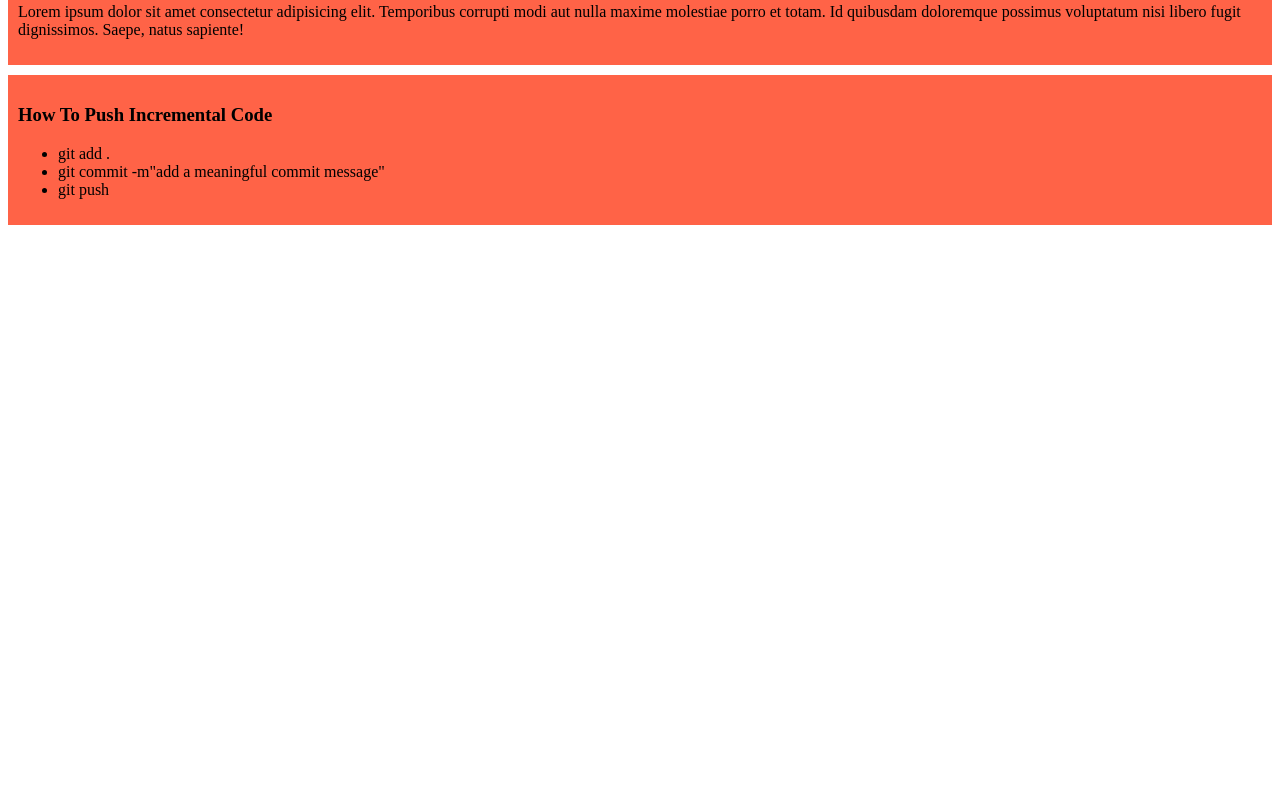
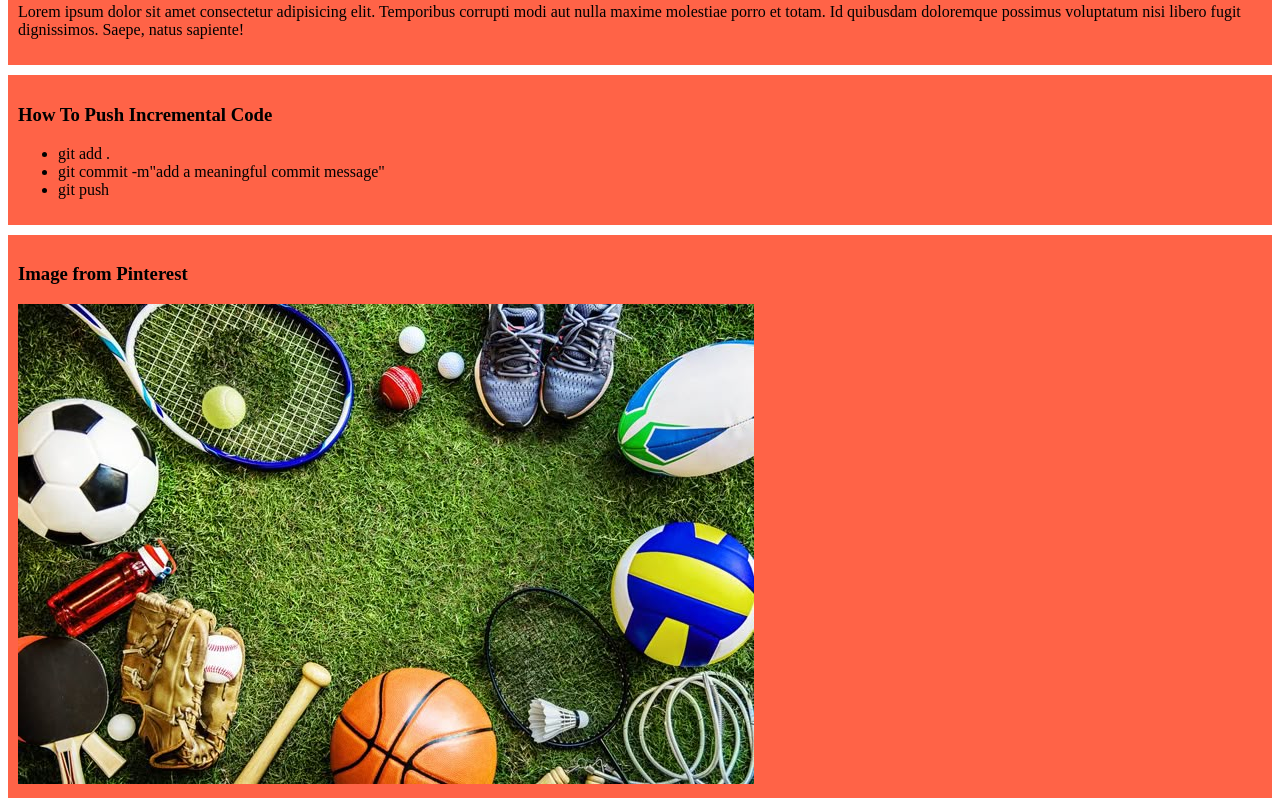
Before and after one commit to FarhanIshtiaqSoumik/my-simple-website, a plain HTML site: page index.html in a window 1280 px wide. Shown: the part 357-1165 px from the top of the page. Before the commit the page ends 800 px from the top, so only its background shows below. Drawn offline with Linux system fonts and the light colour scheme.

Commit message:
added an image

```diff
--- a/index.html
+++ b/index.html
@@ -27,5 +27,9 @@
             <li>git push</li>
         </ul>
     </div>
+    <div>
+        <h3>Image from Pinterest</h3>
+        <img src="image/158f3d71-1f5c-4f72-b8c8-761624b240a0.jpg" alt="">
+    </div>
 </body>
 </html>
```
Also changed, not shown: image/158f3d71-1f5c-4f72-b8c8-761624b240a0.jpg (added).
